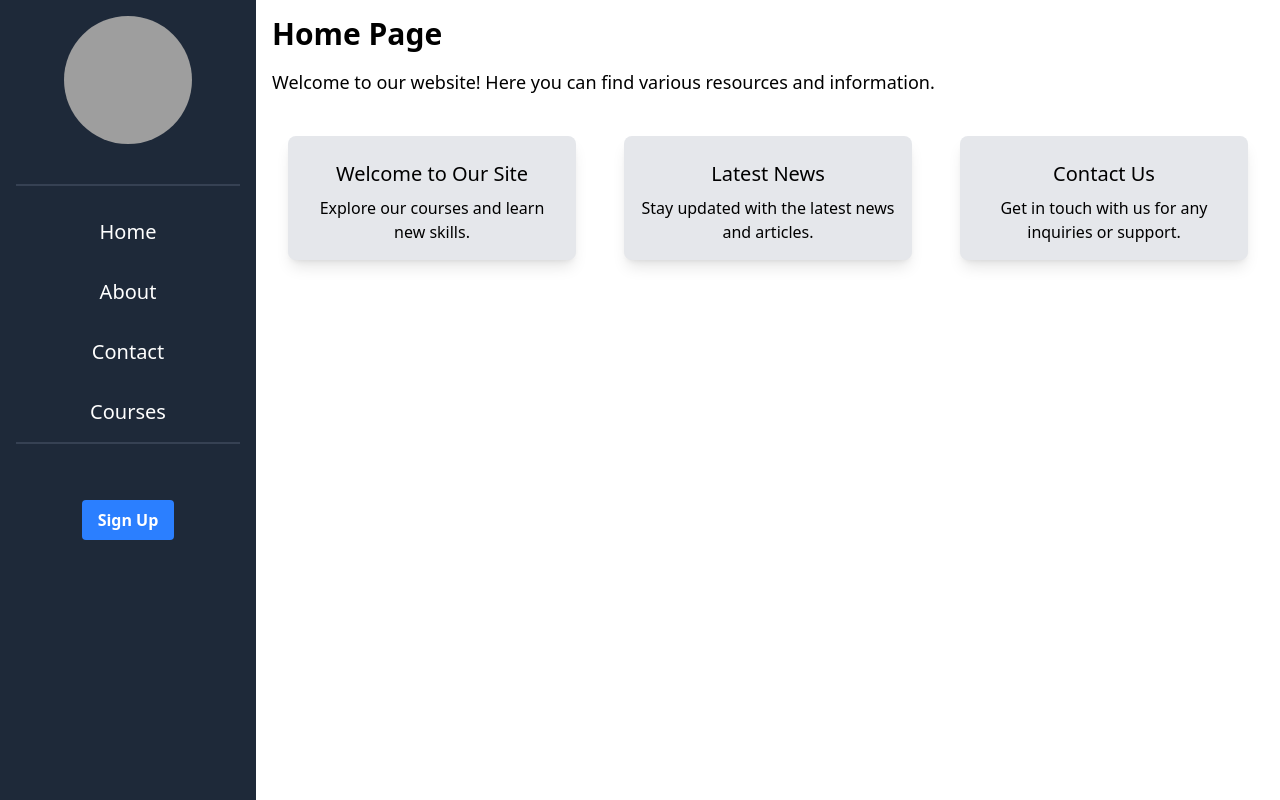
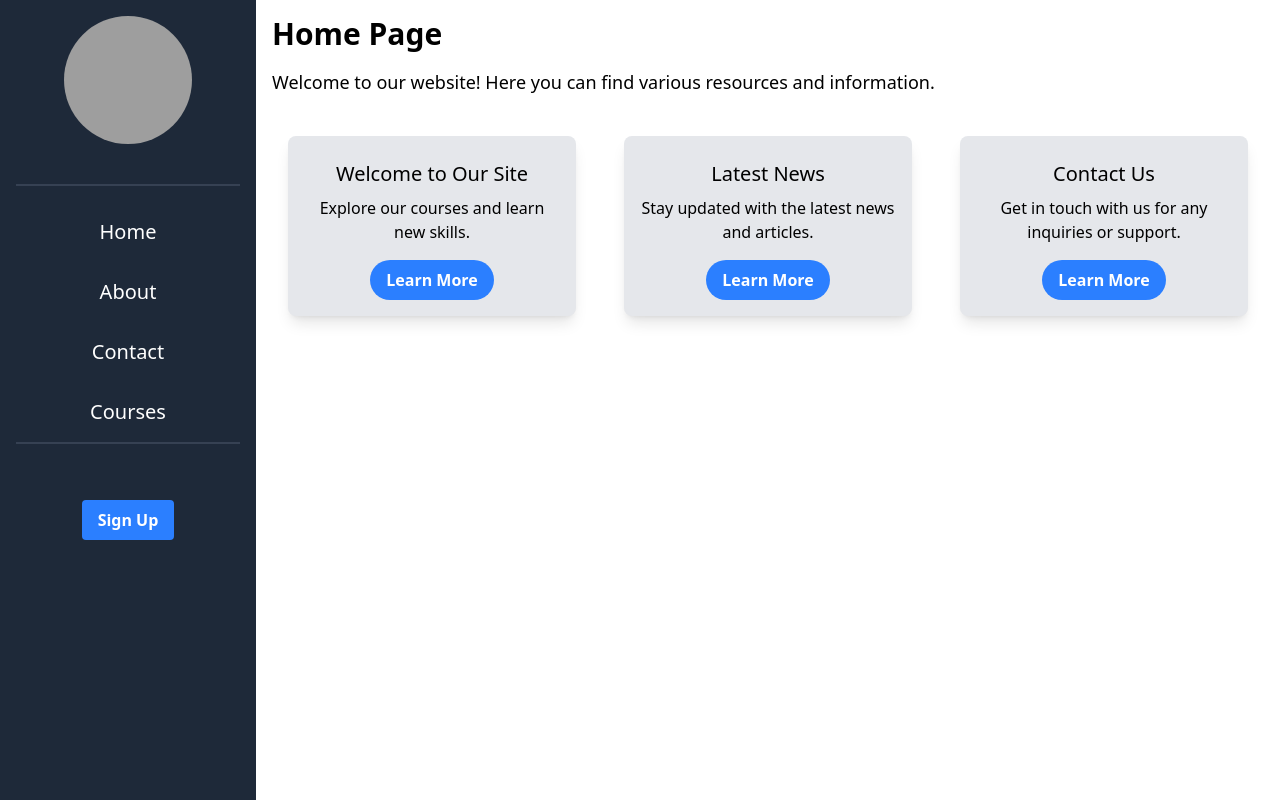
Before and after one commit to hari-dev-003/Learn_Mode, a React (Vite) app in the folder frontend/: page / in a window 1280 px wide. Built offline with nearby package versions, Linux system fonts and the light colour scheme; grey boxes are pictures that could not be loaded.

Commit message:
chore: Added space for silly and todo for further implementation.

```diff
--- a/frontend/src/components/Card.jsx
+++ b/frontend/src/components/Card.jsx
@@ -1,14 +1,22 @@
 
 
 function Card({title,description}){
+  //TODO: Add functionality to the card component
+  //TODO: Review the design and layout of the card component
+
+
   return (
      <>
       <div className="text-center max-w-md bg-gray-200 text-black p-4 m-4 rounded-lg shadow-lg">
         <h2 className="text-xl m-4 mt-2 mb-2">{title}</h2>
         <p className="card-description">{description}</p>
+        <button className="bg-blue-500 hover:bg-blue-700 text-white font-bold py-2 px-4 rounded-full mt-4">
+           Learn More
+        </button>
       </div>
     </>
   );
+
 }
 
 export default Card;
```
